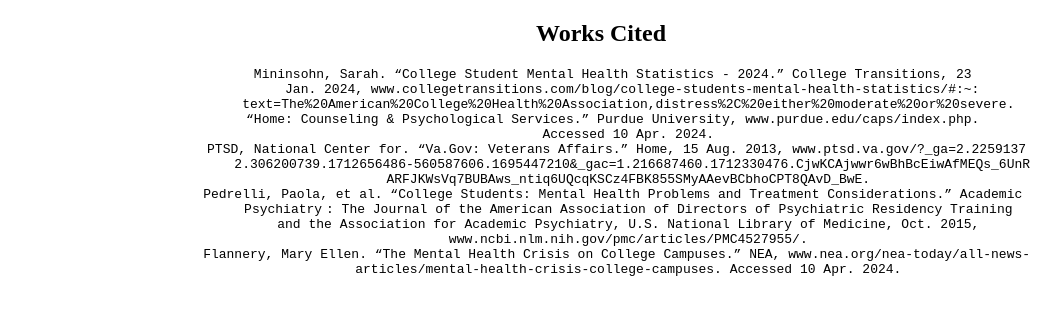
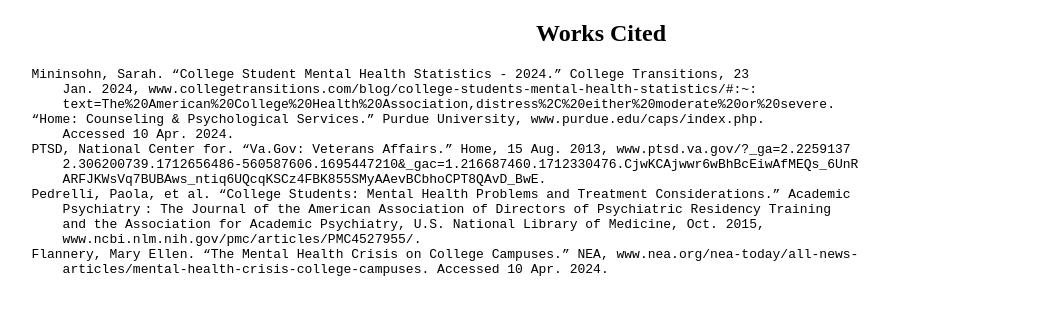
Before and after one commit to hijunho0811/citations, a plain HTML site: page index.html in a window 1280 px wide. Shown: the whole page, without its empty margins (39-1100 px from the left). Drawn offline with Linux system fonts and the light colour scheme.

Commit message:
Update index.html

```diff
--- a/index.html
+++ b/index.html
@@ -8,10 +8,14 @@
         body {
             text-align : center;
         }
+        div{
+            text-align : left;
+        }
     </style>
 </head>
 <body>
     <h2>Works Cited</h2>
+    <div>
     <pre>
         Mininsohn, Sarah. “College Student Mental Health Statistics - 2024.” College Transitions, 23
             Jan. 2024, www.collegetransitions.com/blog/college-students-mental-health-statistics/#:~:
@@ -29,5 +33,6 @@
             articles/mental-health-crisis-college-campuses. Accessed 10 Apr. 2024.
 
         </pre>
+    </div>
 </body>
 </html>
```
Lines whose indentation alone changed are shown as unchanged.
